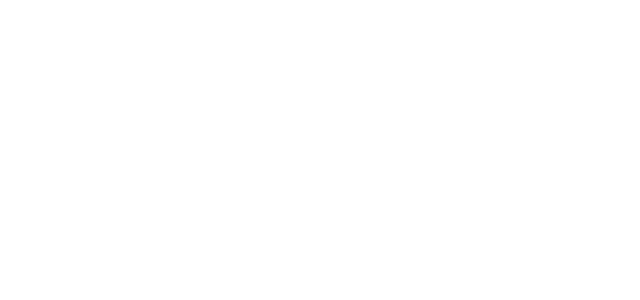
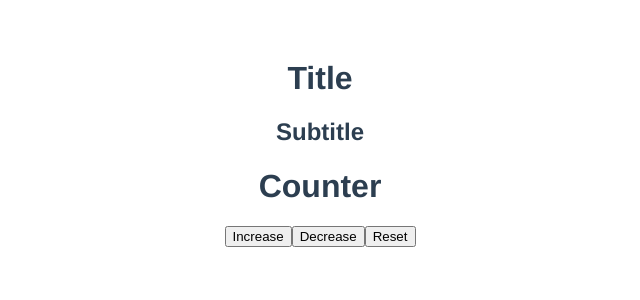
Before and after one commit to Ivan583/v-counter, a Vue app: page / in a window 1280 px wide. Shown: the top 300 px of the page, without its empty margins (320-960 px from the left). Built offline with nearby package versions, Linux system fonts and the light colour scheme.

Commit message:
Заполнение приложения

```diff
--- a/src/App.vue
+++ b/src/App.vue
@@ -1,13 +1,16 @@
 <template>
   <div id="app">
-
+    <h1>Title</h1>
+    <h2>Subtitle</h2>
+    <h1>Counter</h1>
+    <button>Increase</button>
+    <button>Decrease</button>
+    <button>Reset</button>
   </div>
 </template>
 
 <script>
-export default {
-
-}
+export default {};
 </script>
 
 <style>
```
